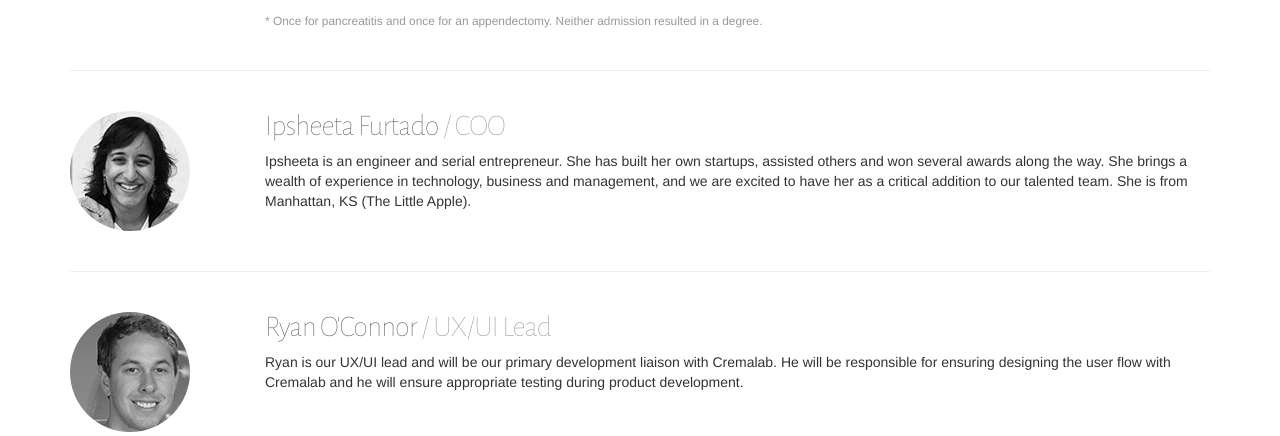
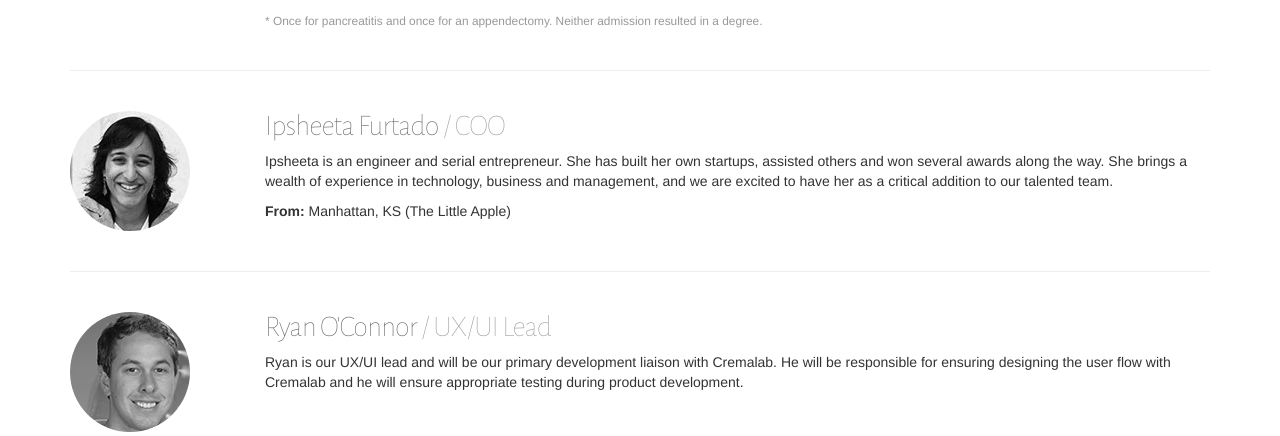
Before and after one commit to jfredrickson/insystive, a PHP site: page /centris_team.php in a window 1280 px wide. Shown: the part 403-839 px from the top of the page. Run offline with PHP 8.4, Linux system fonts and the light colour scheme.

Commit message:
update Ipsheeta's bio to have consistent format

```diff
--- a/centris_team.php
+++ b/centris_team.php
@@ -46,7 +46,8 @@
             </div>
             <div class="col-md-10">
               <h2 class="bio-heading">Ipsheeta Furtado <span class="text-muted">/ COO</span></h2>
-              <p>Ipsheeta is an engineer and serial entrepreneur. She has built her own startups, assisted others and won several awards along the way.  She brings a wealth of experience in technology, business and management, and we are excited to have her as a critical addition to our talented team. She is from Manhattan, KS (The Little Apple).</p>
+              <p>Ipsheeta is an engineer and serial entrepreneur. She has built her own startups, assisted others and won several awards along the way.  She brings a wealth of experience in technology, business and management, and we are excited to have her as a critical addition to our talented team.</p>
+              <p><b>From:</b> Manhattan, KS (The Little Apple)</p>
             </div>
           </div>
 
```
